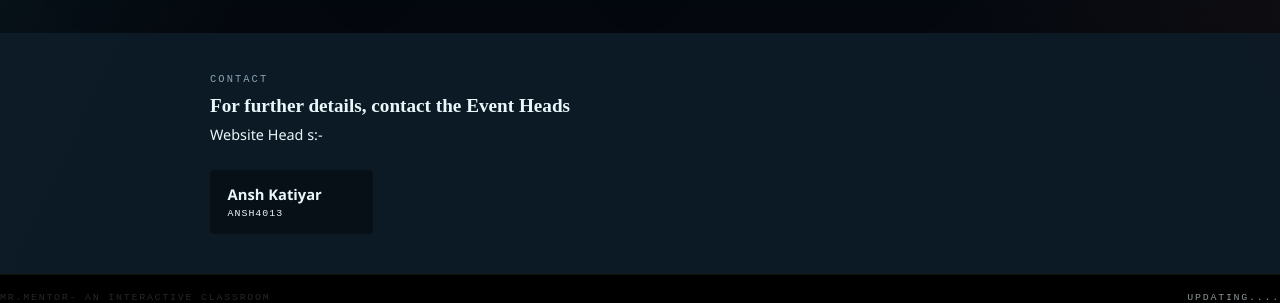
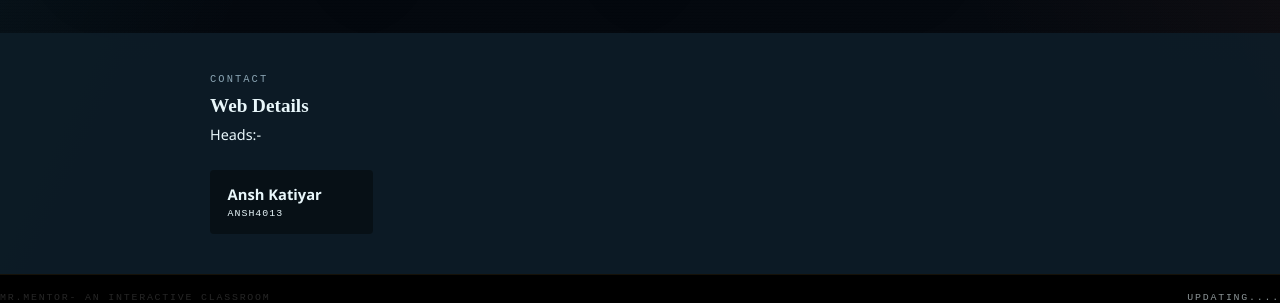
Before and after one commit to ansh4013/p1, a plain HTML site: page index.html in a window 1280 px wide. Shown: the part 767-1070 px from the top of the page. Drawn offline with Linux system fonts and the light colour scheme.

Commit message:
Update index.html

```diff
--- a/index.html
+++ b/index.html
@@ -304,8 +304,8 @@
 <div class="contact-section">
   <div class="contact-inner">
     <div class="contact-lbl">Contact</div>
-    <div class="contact-title">For further details, contact the Event Heads</div>
-    <p class="contact-sub">Website Head s:-</p>
+    <div class="contact-title">Web Details</div>
+    <p class="contact-sub">Heads:-</p>
     <div class="heads-grid">
       <div class="head-card"><div class="head-name">Ansh Katiyar</div><div class="head-class">ansh4013</div></div>
     </div>
```
